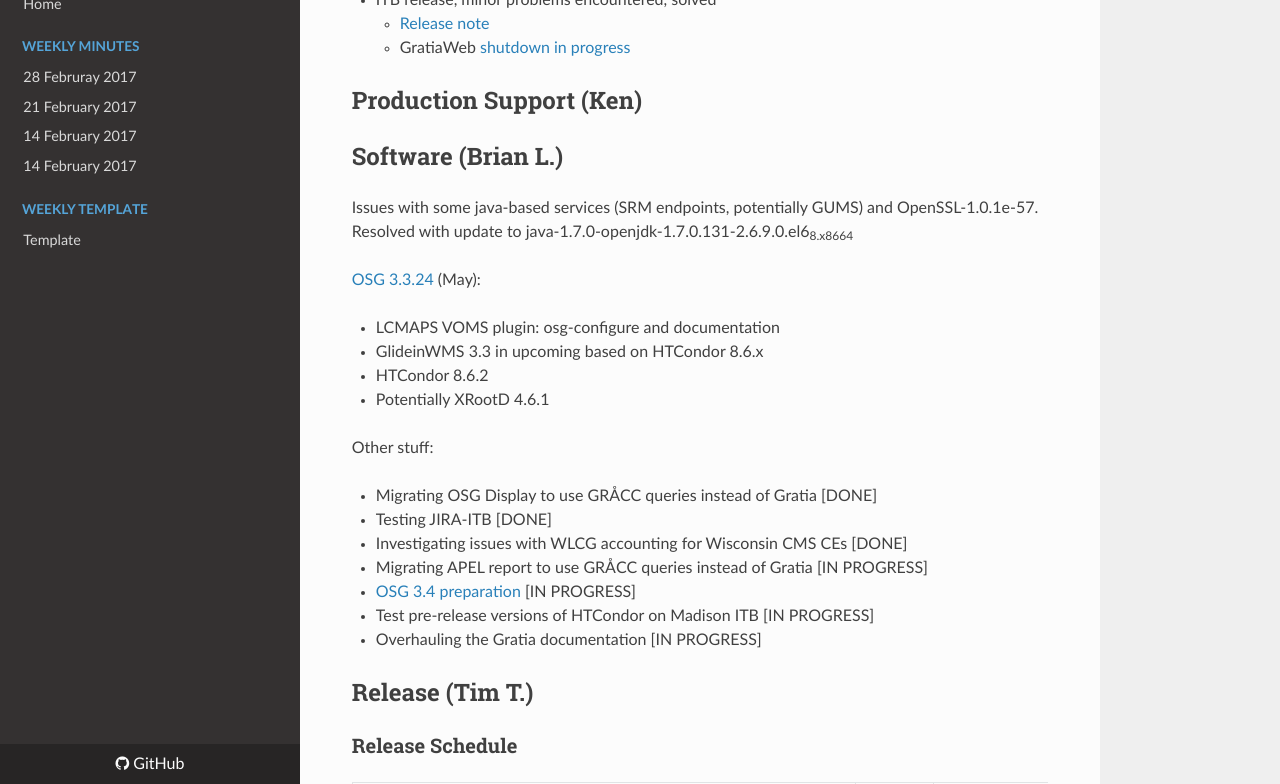
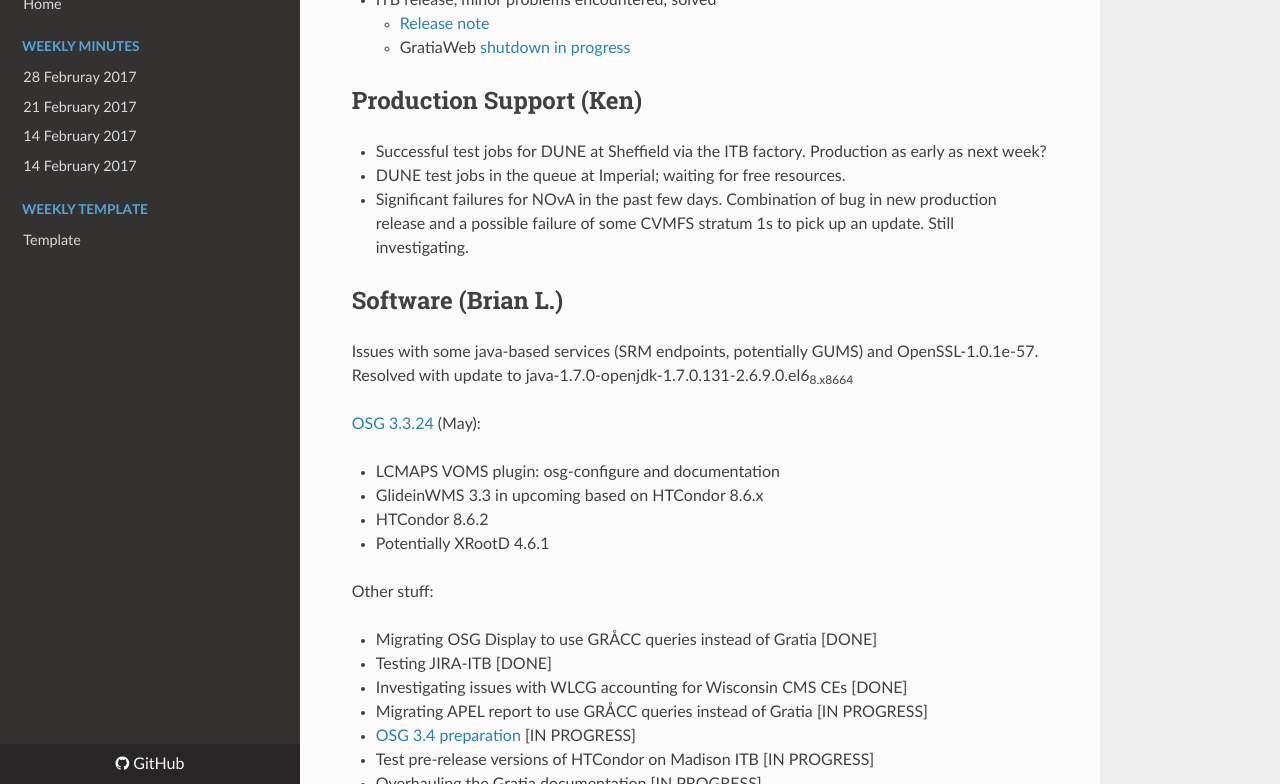
Before and after one commit to zsshah/production, an MkDocs documentation site: the page built from docs/WeeklyMinutes/18April2017.md, in a window 1280 px wide and 900 px high, scrolled down 2091 px, cut to the strip 116-900 px from the top of the window. Built offline with MkDocs 1.6.1, drawn with Linux system fonts in a browser that asks for light colours; nearby versions of some CDN libraries; old or Windows-style settings are respelled for this version of MkDocs.

Commit message:
Update 18April2017.md

```diff
--- a/docs/WeeklyMinutes/18April2017.md
+++ b/docs/WeeklyMinutes/18April2017.md
@@ -55,6 +55,9 @@
 
 ## Production Support (Ken)
 
+   * Successful test jobs for DUNE at Sheffield via the ITB factory. Production as early as next week?
+   * DUNE test jobs in the queue at Imperial; waiting for free resources.
+   * Significant failures for NOvA in the past few days. Combination of bug in new production release and a possible failure of some CVMFS stratum 1s to pick up an update. Still investigating.
 
 ## Software (Brian L.)
 
```
